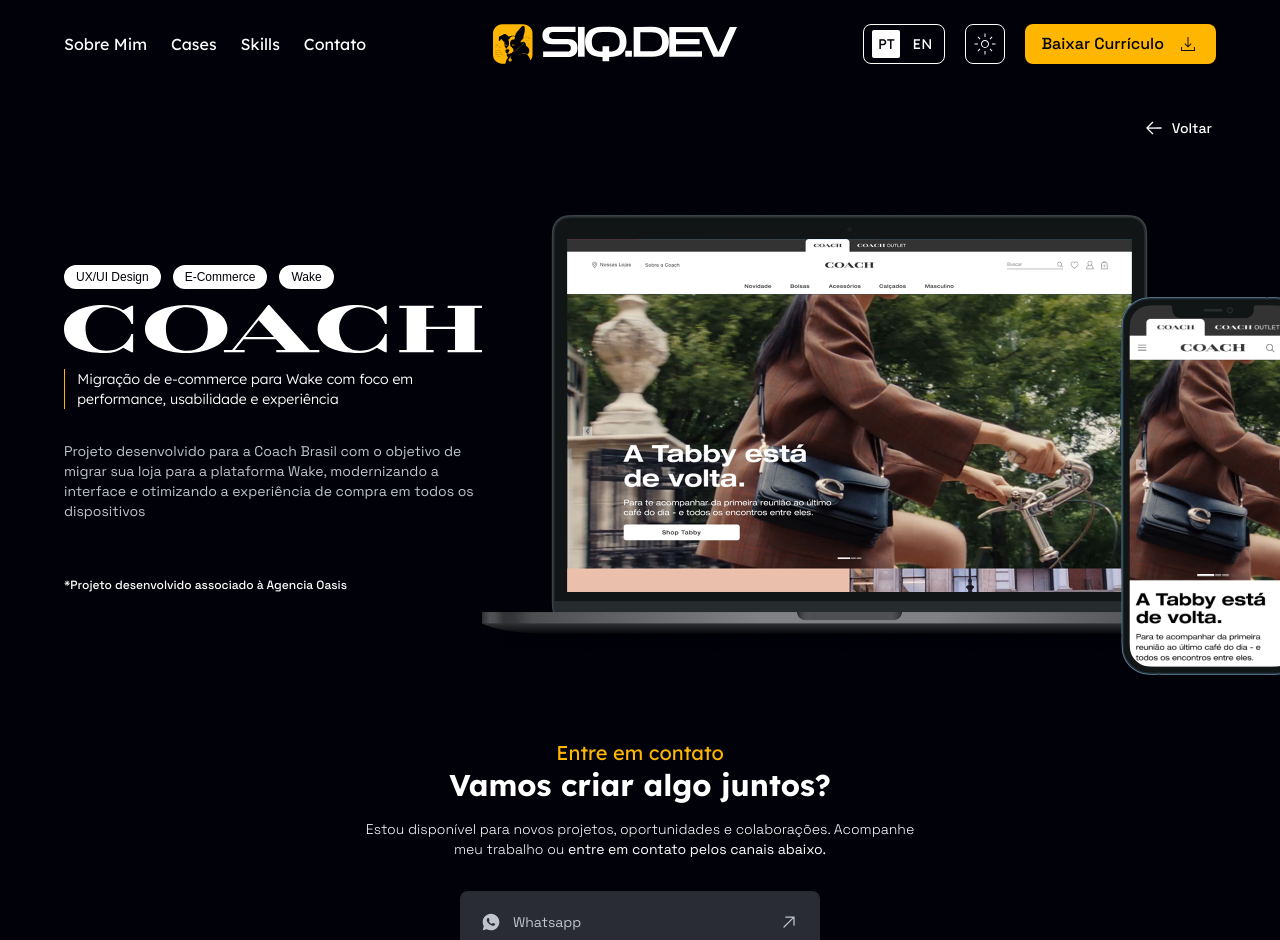
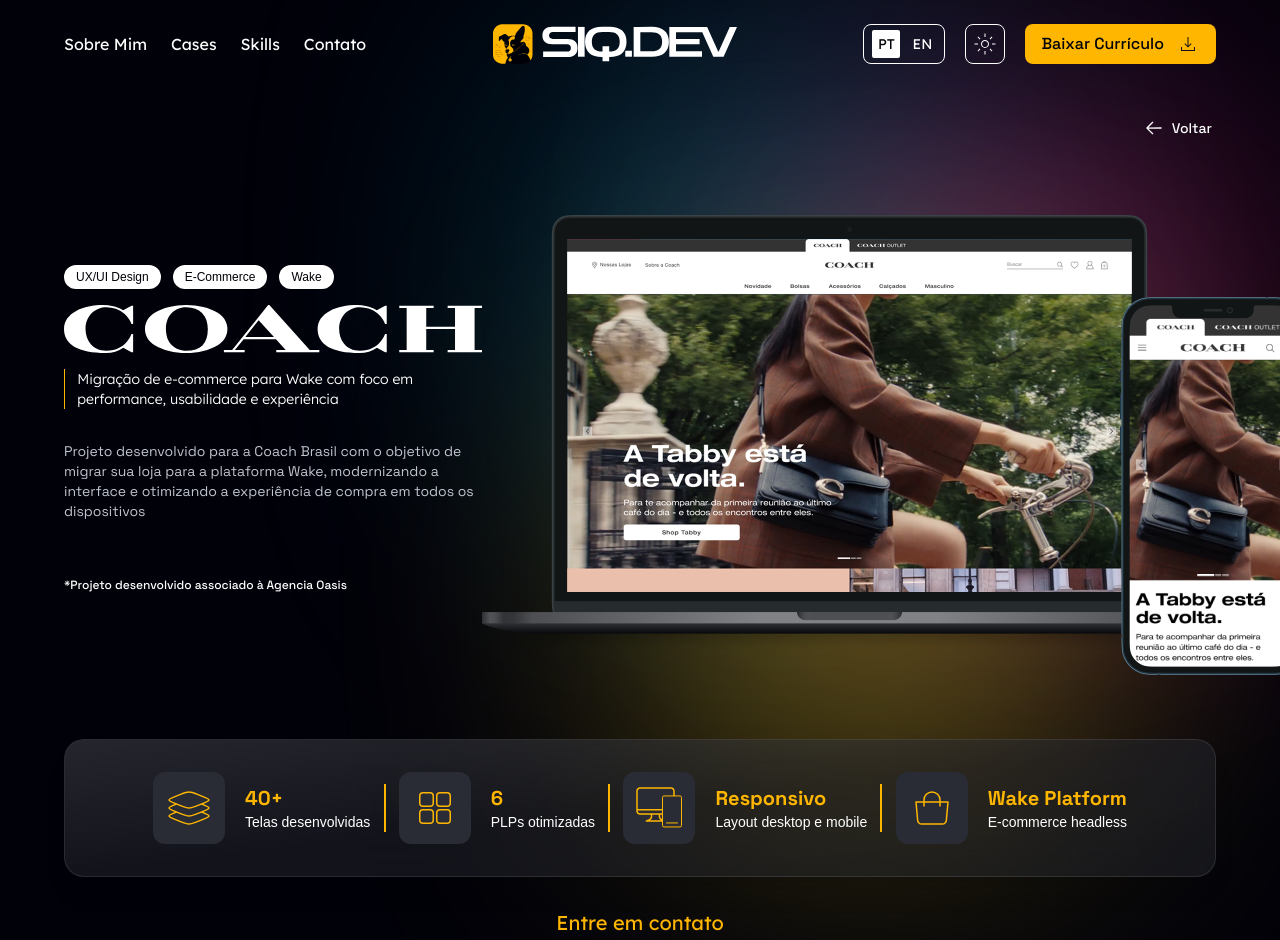
Before and after one commit to itsmesiq/portfolio, a Next.js app: page /cases/coach in a window 1280 px wide. Shown: the top 940 px of the page. Built offline with nearby package versions, Linux system fonts and the light colour scheme.

Commit message:
feat: add GlassCard component and Highlight section to Case page

```diff
--- a/src/app/cases/[slug]/page.tsx
+++ b/src/app/cases/[slug]/page.tsx
@@ -1,7 +1,9 @@
 import HeroCases from "@/components/CasesPage/Hero";
+import { Highlights } from "@/components/CasesPage/CaseInfo";
 import Contact from "@/components/Contact/Contact";
 import Footer from "@/components/Footer/Footer";
 import Header from "@/components/Header/Header";
+import BackgroundGlow from "@/components/ui/BackgroundGlow";
 import { cases } from "@/data/cases";
 import { notFound } from "next/navigation";
 
@@ -23,11 +25,19 @@
     }
 
     return (
-        <div className="flex flex-col flex-1 items-center overflow-x-hidden">
-            <Header />
-            <HeroCases project={project} />
-            <Contact />
-            <Footer />
+        <div className="relative flex flex-col flex-1 items-center overflow-x-hidden bg-background">
+            <div className="absolute top-0 left-0 w-full h-225 pointer-events-none z-0">
+                <BackgroundGlow />
+            </div>
+
+            <main className="z-10 w-full flex flex-col flex-1 items-center">
+                <Header />
+                <HeroCases project={project} />
+                <Highlights project={project} />
+                <Contact />
+                <Footer />
+            </main>
+
         </div>
     );
 }
--- /dev/null
+++ b/src/components/CasesPage/CaseInfo.tsx
@@ -0,0 +1,35 @@
+import type { Case } from "@/types/case.type";
+import GlassCard from "../ui/GlassCard";
+import { Fragment } from "react";
+
+type CaseProps = {
+    project: Case;
+};
+
+export function Highlights({ project }: CaseProps) {
+    return (
+        <section className="w-full px-16 mb-8">
+            <GlassCard className="px-22 py-8">
+                <div className="flex justify-between items-center">
+                    {project.highlights.map((highlight, index) => (
+                        <Fragment key={index}>
+                            <div className="flex items-center gap-5">
+                                <div className="px-3 py-3 bg-surface rounded-xl">
+                                    <highlight.icon className="size-12 text-primary" />
+                                </div>
+                                <div>
+                                    <span className="font-sans text-primary text-xl font-bold">{highlight.title}</span>
+                                    <p className="text-sm text-foreground font-normal">{highlight.subtitle}</p>
+                                </div>
+                            </div>
+
+                            {index < project.highlights.length - 1 && (
+                                <div className="w-0.5 h-12 bg-primary"></div>
+                            )}
+                        </Fragment>
+                    ))}
+                </div>
+            </GlassCard>
+        </section>
+    );
+}
--- /dev/null
+++ b/src/components/ui/GlassCard.tsx
@@ -0,0 +1,15 @@
+type GlassCardProps = {
+    children: React.ReactNode;
+    className: string;
+};
+
+export default function GlassCard({ children, className = "", }: GlassCardProps) {
+    return (
+        <div className={`relative overflow-hidden rounded-[20px] border border-foreground/10 bg-surface/45 backdrop-blur-2xl shadow-xl ${className}`}>
+            <div className="absolute inset-0 pointer-events-none bg-linear-to-br from-foreground/8 via-transparent to-background/5" />
+            <div className="relative">
+                {children}
+            </div>
+        </div>
+    );
+}
--- a/src/data/cases.ts
+++ b/src/data/cases.ts
@@ -25,21 +25,25 @@
                 icon: LayersIcon,
                 title: '40+',
                 subtitle: 'Telas desenvolvidas',
+                width: 'w-[97px]',
             },
             {
                 icon: LayoutIcon,
                 title: '6',
                 subtitle: 'PLPs otimizadas',
+                width: 'w-[97px]',
             },
             {
                 icon: DevicesIcon,
                 title: 'Responsivo',
                 subtitle: 'Layout desktop e mobile',
+                width: 'w-[134px]',
             },
             {
                 icon: ShoppingBagIcon,
                 title: 'Wake Platform',
                 subtitle: 'E-commerce headless',
+                width: 'w-[170px]',
             },
         ],
         challenge: 'Migrar o e-commerce da Coach Brasil para a plataforma Wake, mantendo a identidade da marca e melhorando a performance e a usabilidade do site. Além disso, era necessário adaptar componentes e fluxos para o público brasileiro.',
--- a/src/types/case.type.ts
+++ b/src/types/case.type.ts
@@ -10,10 +10,11 @@
     subtitle: string;
     description: string;
     credits: string;
-    highlights?: {
+    highlights: {
         icon: ComponentType<SVGProps<SVGSVGElement>>;
         title: string;
         subtitle: string;
+        width: string;
     }[];
 
     challenge: string;
```
